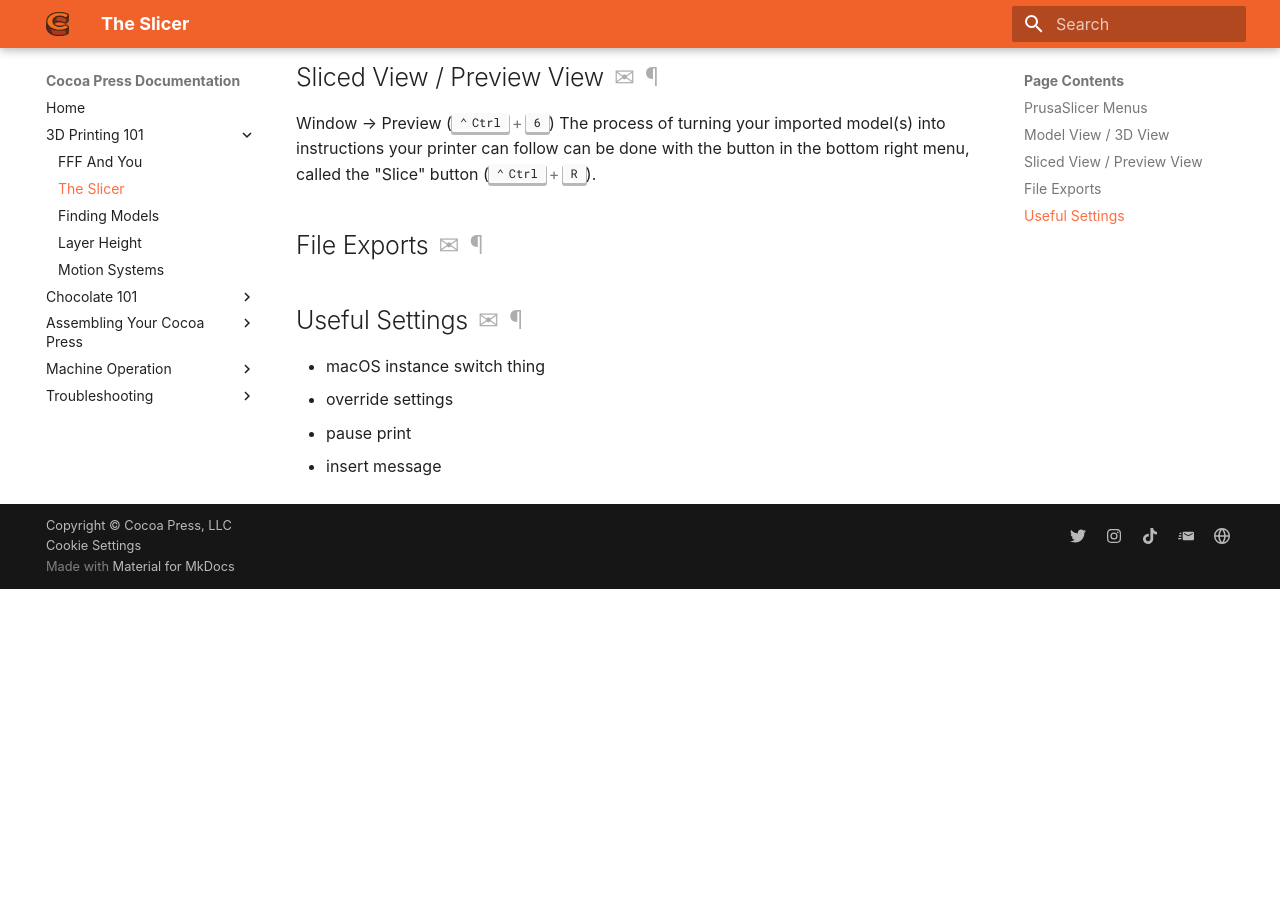
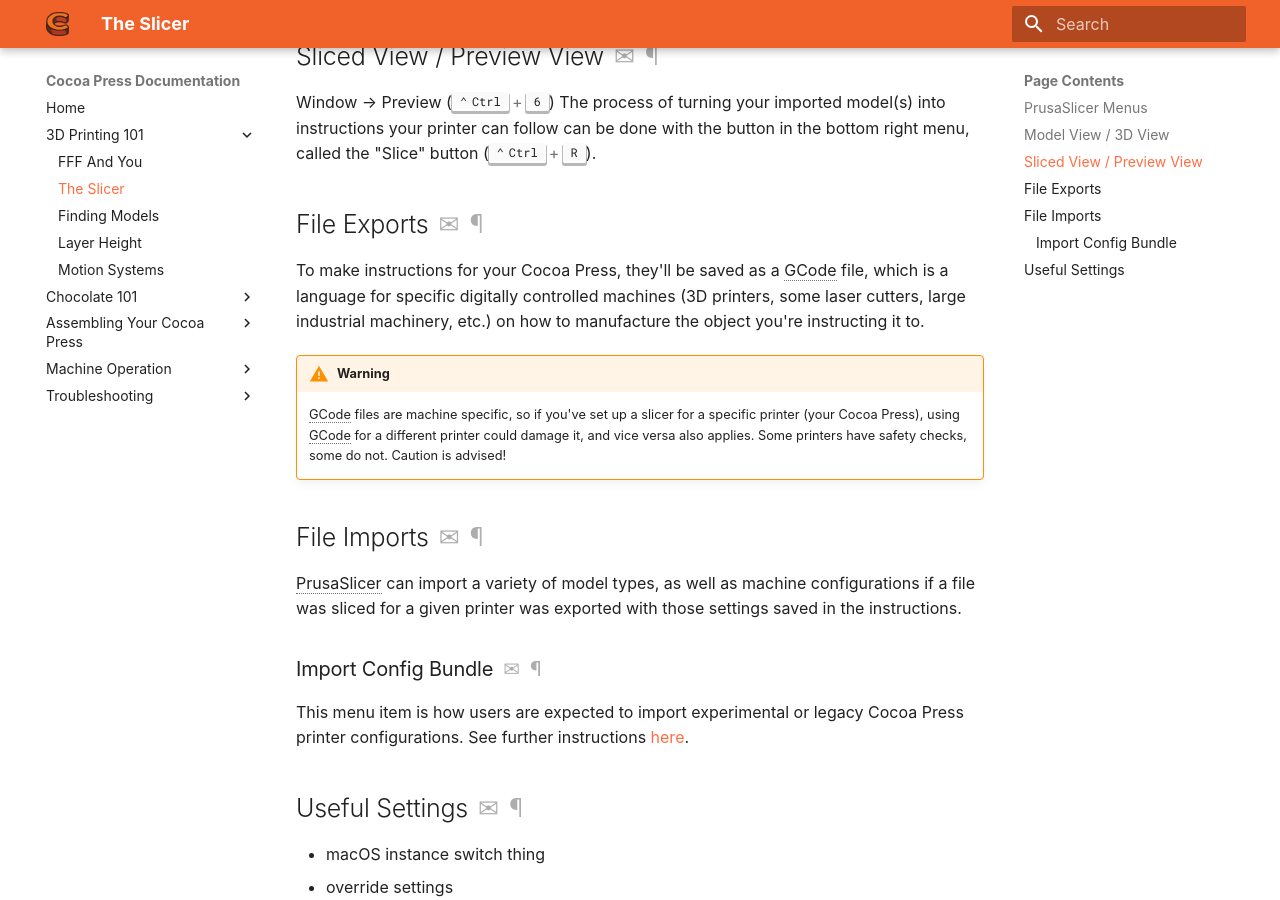
Before and after one commit to CocoaPress/docs, an MkDocs documentation site: the page built from docs/101/Slicer.md, in a window 1280 px wide and 900 px high, scrolled down 1456 px. Built offline with MkDocs 1.6.1 and Material for MkDocs 9.7.7, drawn with Linux system fonts in a browser that asks for light colours; some web fonts are replaced; before the commit the page ends 2045 px from its top, so only the background shows below that; some of the changed text lies outside the part shown.

Commit message:
Added call-out to setup steps & config bundle stuff.

```diff
--- a/docs/101/Slicer.md
+++ b/docs/101/Slicer.md
@@ -11,8 +11,8 @@
 
 [PrusaSlicer Download :material-download:](https://www.prusa3d.com/page/prusaslicer_424/){ .md-button .md-button--primary}
 
-!!! note
-    These steps may change as Cocoa Press is added to the formal releases of PrusaSlicer.  Keep your eyes peeled for when that happens.
+!!! tip
+    If you're looking for steps on how to add Cocoa Press to your set-up slicer, you'll want those steps [here](#).
 
 ## PrusaSlicer Menus
 
@@ -32,6 +32,19 @@
 
 ## File Exports
 
+To make instructions for your Cocoa Press, they'll be saved as a GCode file, which is a language for specific digitally controlled machines (3D printers, some laser cutters, large industrial machinery, etc.) on how to manufacture the object you're instructing it to.
+
+!!! warning
+    GCode files are machine specific, so if you've set up a slicer for a specific printer (your Cocoa Press), using GCode for a different printer could damage it, and vice versa also applies.  Some printers have safety checks, some do not.  Caution is advised!
+
+## File Imports
+
+PrusaSlicer can import a variety of model types, as well as machine configurations if a file was sliced for a given printer was exported with those settings saved in the instructions.
+
+### Import Config Bundle
+
+This menu item is how users are expected to import experimental or legacy Cocoa Press printer configurations.  See further instructions [here](#). <!-- TODO Add import config instructions -->
+
 ## Useful Settings
 
 - macOS instance switch thing
```
